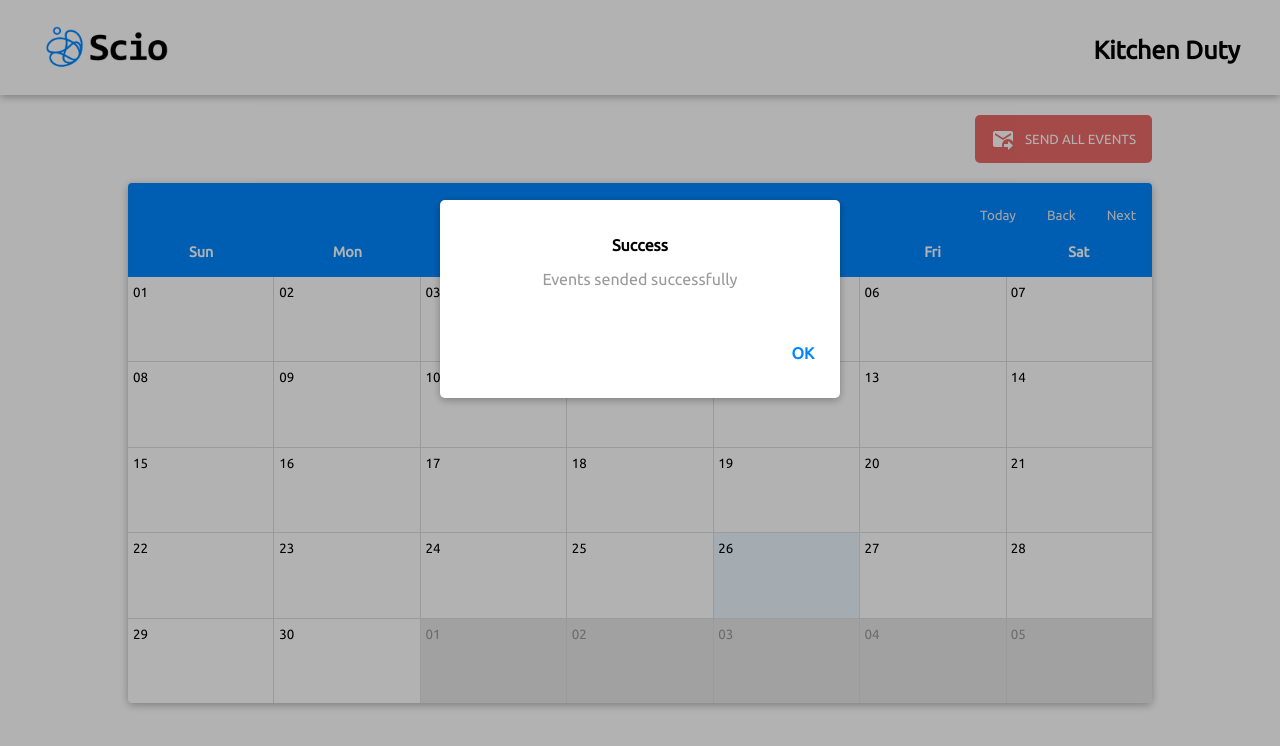
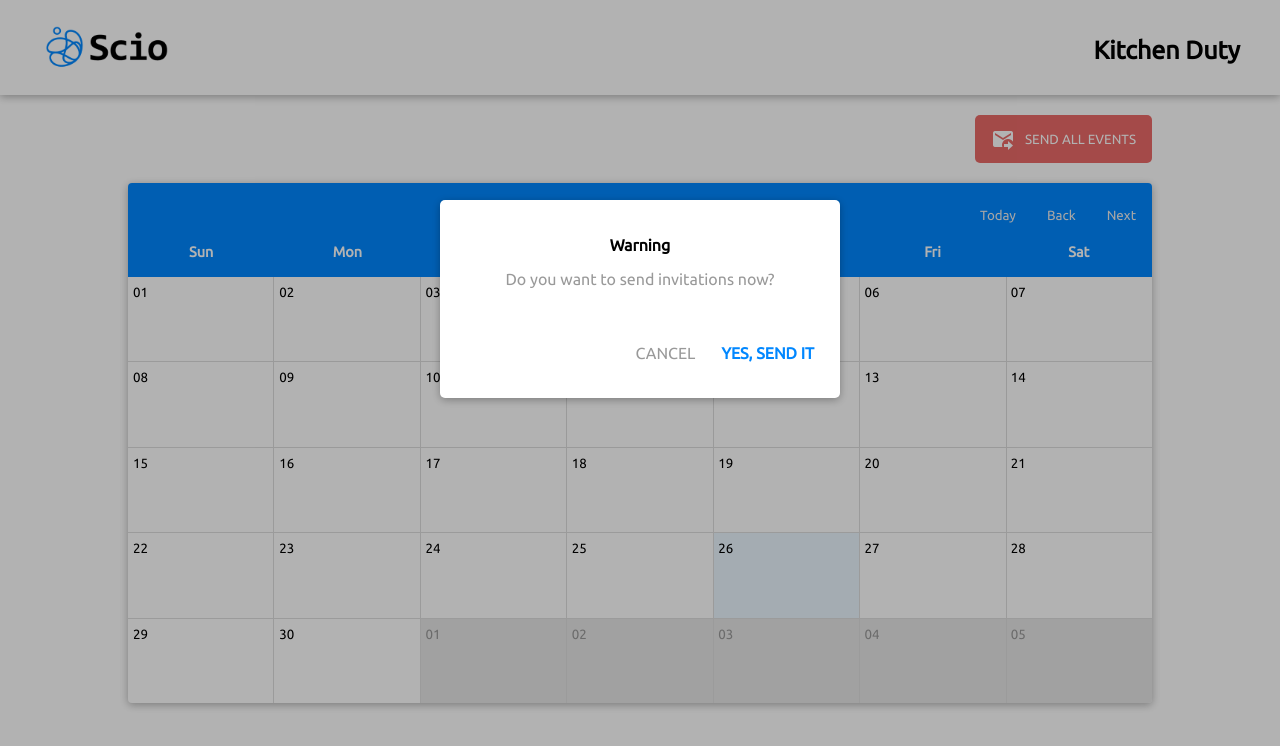
Before and after one commit to Shadier/kitchenapp, a React (Create React App) app: page / in a window 1280 px wide. Both pictures are taken after a click on the button "SEND ALL EVENTS". Shown: the top 746 px of the page. Built offline with nearby package versions, Linux system fonts and the light colour scheme.

Commit message:
Reestructuring code and validating some things

```diff
--- a/src/App.css
+++ b/src/App.css
@@ -5,6 +5,7 @@
   --gray: #EDEDED;
   --darkGray: #999;
   --boxShadow: 0px 2px 8px 0px rgba(0,0,0,0.3);
+  --boxShadowNO: 0px 0px 0px 0px rgba(0,0,0,0.3);
   font-family: 'Ubuntu';
   text-align: right;
 }
--- a/src/assets/css/calendar.css
+++ b/src/assets/css/calendar.css
@@ -261,6 +261,19 @@ body{
     margin: 0px;
     margin-left: 10px;
   }
+  #btnSendEvents:disabled,
+  #btnSendEvents[disabled]{
+    background-color: var(--darkGray);
+    cursor: auto;
+  }
+
+
+#btnSendEvents:disabled:hover,
+#btnSendEvents[disabled]:hover{
+  -webkit-box-shadow: var(--boxShadowNO);
+  -moz-box-shadow: var(--boxShadowNO);
+  box-shadow: var(--boxShadowNO);
+}
 
   .emailIndicator1{
     position: absolute;
--- a/src/components/AlertYN.jsx
+++ b/src/components/AlertYN.jsx
@@ -6,7 +6,7 @@ class AlertYN extends React.Component {
         this.props.continue()
     }
     handleNo = (event) => {
-        this.props.closeAlertYN()
+        this.props.cancel()
     }
 
     render() {
@@ -21,9 +21,12 @@ class AlertYN extends React.Component {
                     <p className="title">{this.props.title}</p>
                     <p className="subtitle">{this.props.subtitle}</p>
                     <div className="footer">
-                        <button type="submit" className="kd-button-modal" onClick={this.handleOk}>
-                            OK
-            </button>
+                        <button type="submit" className="kd-button-modal btn-cancel" onClick={this.handleNo}>
+                            CANCEL
+                        </button>
+                        <button type="submit" className="kd-button-modal" onClick={this.handleYes}>
+                            YES, SEND IT
+                        </button>
                     </div>
                 </div>
             </div>
@@ -31,7 +34,7 @@ class AlertYN extends React.Component {
     }
 }
 
-Alert.propTypes = {
+AlertYN.propTypes = {
     continue: PropTypes.func.isRequired,
     show: PropTypes.bool,
     children: PropTypes.node
--- a/src/components/KitchenCalendar.jsx
+++ b/src/components/KitchenCalendar.jsx
@@ -57,8 +57,8 @@ class KitchenCalendar extends React.Component {
                     usrAfternoon: '',
                     eventsToSend: [
                         ...this.state.eventsToSend,
-                        {  dateMorningStart: this.state.dateMorningStart, dateMorningEnd: this.state.dateMorningEnd, title: this.state.usrMorning.replace(/ /g, "") + "@sciodev.com"  },
-                        {  dateAfternoonStart: this.state.dateAfternoonStart, dateAfternoonEnd: this.state.dateAfternoonEnd, title: this.state.usrAfternoon.replace(/ /g, "") + "@sciodev.com"  } ],
+                        {  dateStart: this.state.dateMorningStart, dateEnd: this.state.dateMorningEnd, title: this.state.usrMorning.replace(/ /g, "") + "@sciodev.com"  },
+                        {  dateStart: this.state.dateAfternoonStart, dateEnd: this.state.dateAfternoonEnd, title: this.state.usrAfternoon.replace(/ /g, "") + "@sciodev.com"  } ],
                 },
                 function() { console.log("setState completed", this.props.parentCallback(this.state.eventsToSend))}
                 )
@@ -78,6 +78,11 @@ class KitchenCalendar extends React.Component {
     }
 
     handleSelect = ({ start, end }) => {
+        //start contains date to overwrite
+        let arrayEventsCalendar = this.state.events
+        arrayEventsCalendar.forEach(element => {
+            console.log(element)
+        });
         const timeOffset = new Date().getTimezoneOffset() / 60
         let newDate = new Date(start.setHours(10 - timeOffset))
         const dateMorningStart = new Date(newDate).toISOString()
@@ -96,6 +101,8 @@ class KitchenCalendar extends React.Component {
             dateAfternoonEnd
         });
         this.toggleModal()
+        console.log(this.state.events)
+        console.log(this.props.eventsToSend)
     }
     render(){
         return (
--- a/src/components/Principal.jsx
+++ b/src/components/Principal.jsx
@@ -1,48 +1,84 @@
 import React from 'react';
 import KitchenCalendar from './KitchenCalendar';
 import Header from './Header';
-import Alert from './AlertOK';
+import AlertOK from './AlertOK';
+import AlertYN from './AlertYN';
 import mailIcon from '../assets/images/email-send.png'
 import '../assets/css/calendar.css';
 
-class Principal extends React.Component{
-  constructor(props){
+class Principal extends React.Component {
+  constructor(props) {
     super(props)
     this.state = {
-      eventsToSend : [],
-      isAlertOpen: false,
+      eventsToSend: [],
+      isAlertYNOpen: false,
+      isAlertOKOpen: false,
       alertTitle: "Success",
-      alertSubtitle: "Events sended successfully"
+      alertSubtitle: "Events sended successfully",
+      sended: false
     }
 
   }
-  print = () => {
-    this.closeAlert()
+  openYNA = () => {
+    this.openCloseAlertYN()
     console.log(this.state.eventsToSend);
   }
+  openCloseAlertYN = (event) => {
+    this.setState({
+      isAlertYNOpen: !this.state.isAlertYNOpen
+    });
+  }
+  sendInvitations = () => {
+    //llamada a funcion de gustavo
+
+    //recibimos la respuesta
+
+    //cerrar el alert actual
+    this.openCloseAlertYN()
+    //cambiamos los titulos
+    this.setState({
+      alertTitle: "SUCCESS/ERROR",
+      alertSubtitle: "ALERT BODY"
+    },
+      () => this.openCloseAlertOK()
+    );
+
+  }
+  openOKA = () => {
+    this.openCloseAlertOK()
+    console.log(this.state.eventsToSend);
+  }
+  openCloseAlertOK = (event) => {
+      this.setState({
+        sended: true,
+        isAlertOKOpen: !this.state.isAlertOKOpen
+      });
+  }
   callbackFunction = (dataFromCalendar) => {
-    this.setState({eventsToSend: dataFromCalendar})
+    this.setState({ eventsToSend: dataFromCalendar })
   }
 
-  closeAlert = (event) => {
-    this.setState({
-        isAlertOpen: !this.state.isAlertOpen
-    });
-  }
-  render(){
+  render() {
     return (
       <div>
-        <Header/>
-        <Alert
+        <Header />
+        <AlertOK
           title={this.state.alertTitle}
           subtitle={this.state.alertSubtitle}
-          show={this.state.isAlertOpen}
-          continue={this.closeAlert}
+          show={this.state.isAlertOKOpen}
+          continue={this.openCloseAlertOK}
+        />
+        <AlertYN
+          title="Warning"
+          subtitle="Do you want to send invitations now?"
+          show={this.state.isAlertYNOpen}
+          continue={this.sendInvitations}
+          cancel={this.openCloseAlertYN}
         />
         <div className="body-canvas">
-          <button id="btnSendEvents" className="kd-button" eventsToSend={this.state.eventsToSend} onClick={this.print}><img src={mailIcon} alt="Mail icon"/><p>SEND ALL EVENTS</p></button>
+          <button disabled={this.state.sended} id="btnSendEvents" className="kd-button" eventsToSend={this.state.eventsToSend} onClick={this.openYNA}><img src={mailIcon} alt="Mail icon" /><p>SEND ALL EVENTS</p></button>
           <div className="principal-container">
-            <KitchenCalendar parentCallback={this.callbackFunction}/>
+            <KitchenCalendar parentCallback={this.callbackFunction} />
           </div>
         </div>
       </div>
```
